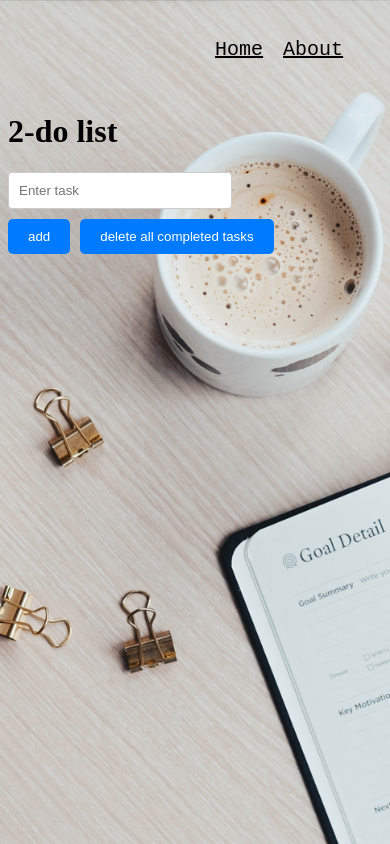
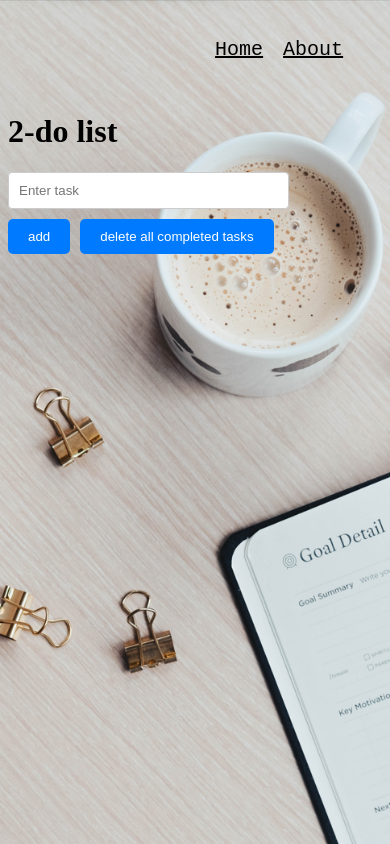
Before and after one commit to Aryanmallik/to-do-a-list, a Next.js app: page / in a window 390 px wide. Built offline with nearby package versions, Linux system fonts and the light colour scheme.

Commit message:
Update styles.css

```diff
--- a/styles/styles.css
+++ b/styles/styles.css
@@ -52,7 +52,7 @@
     }
 
       #todo{
-        width: 60%;
+        width: 75%;
         padding: 10px;
         border: 1px solid #ccc;
         border-radius: 4px;
@@ -80,6 +80,11 @@
             border-radius: 5px;
             cursor:crosshair;
             margin-left: 10px;
+          }
+          #navi{
+            padding:10;
+            margin-left: auto;
+            margin-right: auto;
           }
 
   }}
@@ -127,5 +132,9 @@
           border-radius: 5px;
           cursor:crosshair;
         }
+       #navi{
+        padding:10;
+        /* margin-left:42%; */
+      }
 
       }
```
